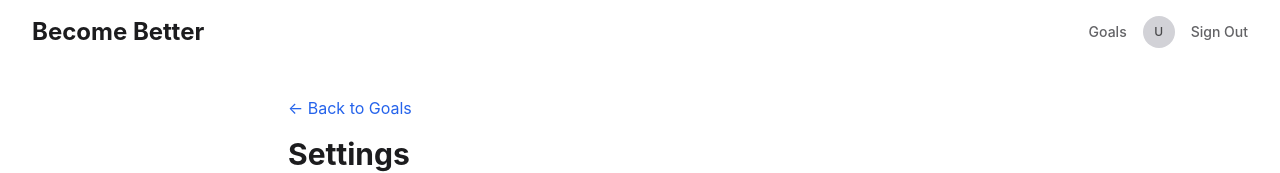
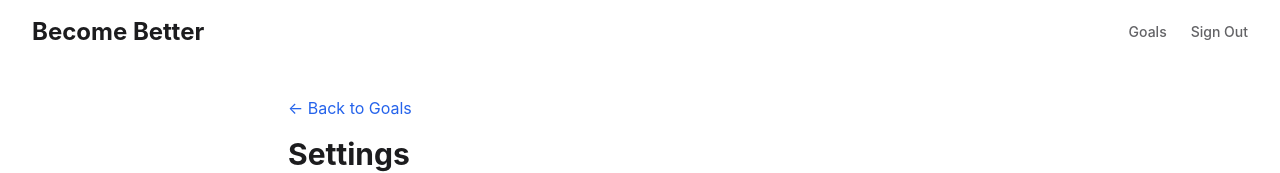
Before and after one commit to KonetiBalaji/Become_Better, a Next.js app: page /settings in a window 1280 px wide. Shown: the top 173 px of the page. Built offline with nearby package versions, Linux system fonts and the light colour scheme; no server answers; the database is empty; sample sign-in values are in the browser's storage.

Commit message:
refactor: remove avatar from settings page header
- Remove avatar/initials from between Goals and Sign Out
- Clean up unused avatar generation code
- Keep header minimal and consistent with dashboard

```diff
--- a/app/settings/page.tsx
+++ b/app/settings/page.tsx
@@ -26,35 +26,6 @@ export default async function SettingsPage() {
     redirect('/login')
   }
 
-  // Get user data for avatar
-  const userData = await prisma.user.findUnique({
-    where: { id: user.id },
-    select: {
-      firstName: true,
-      lastName: true,
-      nickname: true,
-      email: true,
-    },
-  })
-
-  // Generate initials for avatar
-  const getInitials = () => {
-    if (userData?.nickname) {
-      return userData.nickname.charAt(0).toUpperCase()
-    }
-    if (userData?.firstName && userData?.lastName) {
-      return `${userData.firstName.charAt(0)}${userData.lastName.charAt(0)}`.toUpperCase()
-    }
-    if (userData?.firstName) {
-      return userData.firstName.charAt(0).toUpperCase()
-    }
-    if (userData?.email) {
-      return userData.email.charAt(0).toUpperCase()
-    }
-    return 'U'
-  }
-  const initials = getInitials()
-
   const settings = await prisma.userSettings.findUnique({
     where: { userId: user.id },
   })
@@ -67,13 +38,10 @@ export default async function SettingsPage() {
             <Link href="/" className="text-2xl font-bold">
               Become Better
             </Link>
-            <div className="flex items-center gap-4">
+            <div className="flex items-center gap-6">
               <Link href="/" className="text-apple-gray-600 dark:text-apple-gray-400 hover:text-apple-gray-950 dark:hover:text-apple-gray-50 text-sm font-medium transition-colors">
                 Goals
               </Link>
-              <div className="w-8 h-8 rounded-full bg-apple-gray-200 dark:bg-apple-gray-700 flex items-center justify-center text-xs font-medium text-apple-gray-700 dark:text-apple-gray-300">
-                {initials}
-              </div>
               <SignOutButton />
             </div>
           </div>
```
